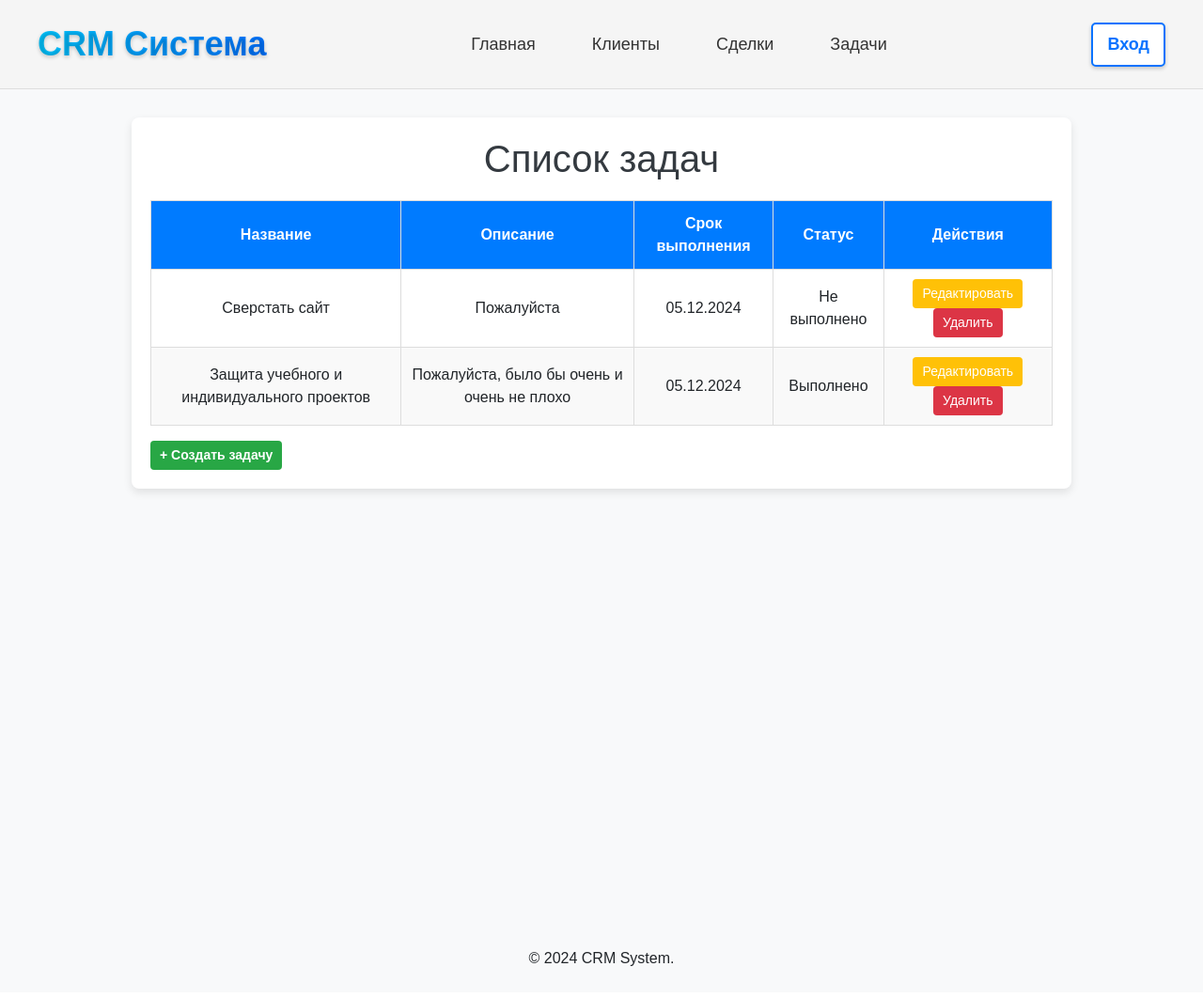
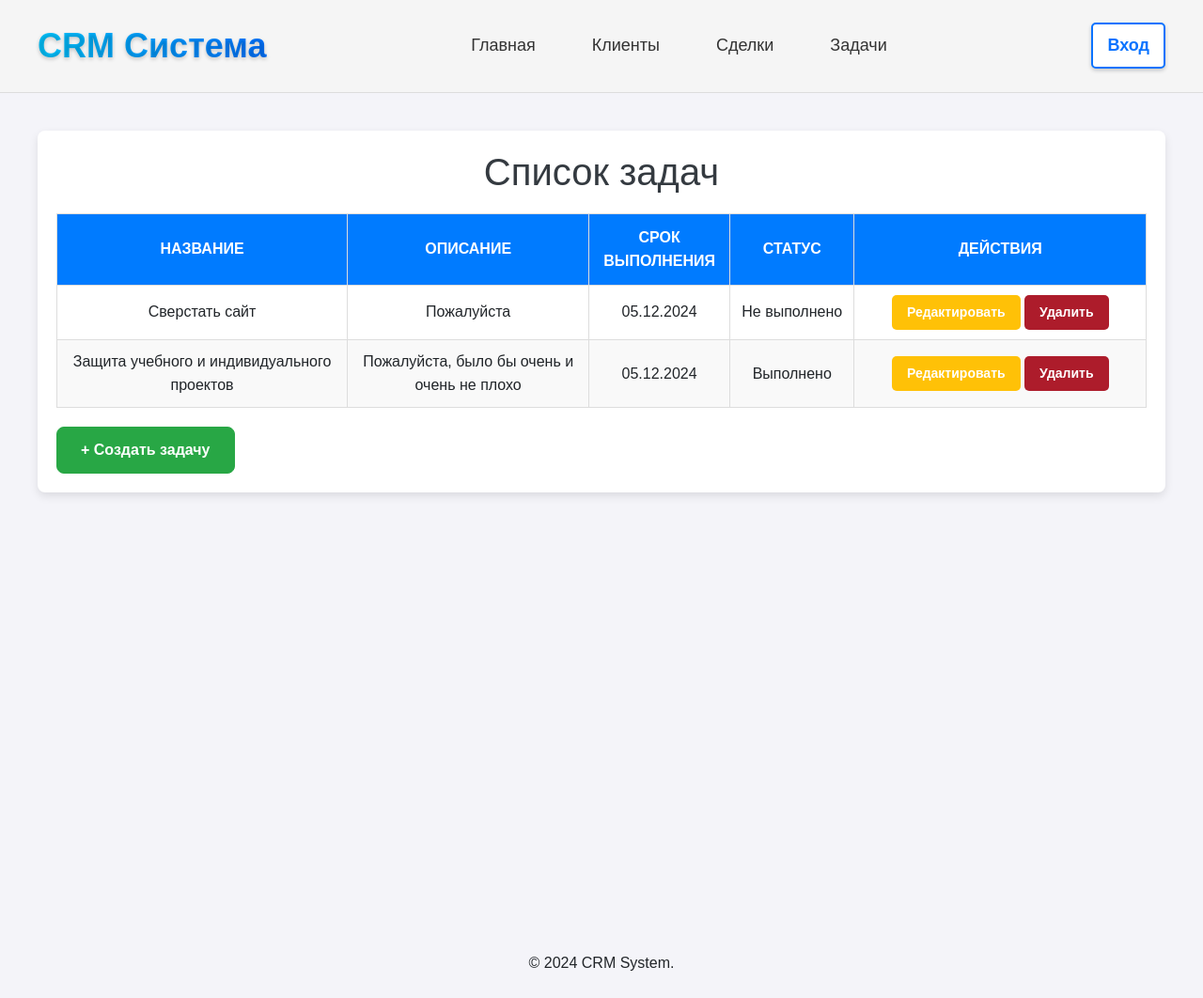
Before and after one commit to TurishevDanil/Turyshev-Radishevskiy, a Django app: page /task/ in a window 1280 px wide. Shown: the whole page at 94% size. Before the commit the page ends 1028 px from the top, so only its background shows below. Run offline with Django 4.2, Linux system fonts and the light colour scheme; data comes from the database, SQL or seed files in the repository; both versions use the stored data as it was after the commit.

Commit message:
07.12.2024. Радышевский. Небольшие доработки и корректировки визуала, не более.

```diff
--- a/crm_system/crm/templates/crm/task.html
+++ b/crm_system/crm/templates/crm/task.html
@@ -10,18 +10,21 @@
     <style>
         body {
             font-family: Arial, sans-serif;
-            background-color: #f8f9fa;
+            background-color: #f4f4f9;
             margin: 0;
             padding: 0;
+            line-height: 1.6;
         }
 
         .container {
-            max-width: 1000px;
-            margin: 30px auto;
+    max-width: 1200px;
+    margin: 40px auto;
     background-color: #fff;
     padding: 20px;
     box-shadow: 0 4px 10px rgba(0, 0, 0, 0.1);
     border-radius: 8px;
+    position: relative; /* Основа для позиционированных элементов */
+    padding-bottom: 90px; /* Увеличиваем отступ снизу, чтобы не перекрывать таблицу кнопкой */
 }
 
         h1 {
@@ -31,17 +34,27 @@
 
         table {
     width: 100%;
+    border-collapse: collapse;
     margin-top: 20px;
-            border-collapse: collapse;
-            border: 1px solid #ddd; /* Граница вокруг таблицы */
 }
 
-        thead th {
-            text-align: center;
-            background-color: #007bff;
+        .table-wrapper {
+    position: relative; /* Для большей гибкости, только таблица остается привязанной в контейнере */
+}
+
+table th {
+            background: #007bff;
             color: #fff;
-            padding: 12px;
-            border: 1px solid #ddd; /* Разделение полей-заголовков */
+            text-transform: uppercase;
+        }
+
+
+        table th, table td {
+            padding: 12px 15px;
+            border: 1px solid #ddd; /* Границы внутри таблицы */
+            box-sizing: border-box;
+            text-align: center; /* Выровнено по центру */
+            vertical-align: middle; /* Горизонтально центрируем */
         }
 
         tbody td {
@@ -49,6 +62,7 @@
             text-align: center;
             vertical-align: middle;
             border: 1px solid #ddd; /* Разделение полей в строках */
+            word-wrap: break-word; /* Перенос текста в ячейках */
         }
 
         tbody tr:nth-child(even) {
@@ -59,12 +73,36 @@
             background-color: #f1f1f1; /* Подсветка строки при наведении */
         }
 
-        /* Изменение фона для задач со статусом "Не выполнено" */
-        tbody .not-completed {
-            background-color: #f8d7da;  /* Тёмно-розовый фон */
-            color: #842029;             /* Тёмный текст */
+        /* Увеличение ширины колонок */
+        thead th:nth-child(1),
+        tbody td:nth-child(1) {
+            width: 30%; /* Увеличиваем поле Название */
         }
 
+        /* Увеличение ширины колонок */
+        thead th:nth-child(2),
+        tbody td:nth-child(2) {
+            width:25%; /* Увеличиваем поле Описание */
+        }
+
+        thead th:nth-child(5),
+        tbody td:nth-child(5) {
+            width:30%; /* Увеличиваем поле Действия */
+
+        }
+        thead th:nth-child(4),
+        tbody td:nth-child(4) {
+            width:12%; /* Увеличиваем поле Статус */
+        }
+
+        .actions {
+            display: flex;
+            gap: 10px;
+            justify-content: center;
+            white-space: nowrap;
+        }
+
+        /* Кнопки внутри поля Действия */
         .btn {
             font-size: 14px;
             padding: 5px 10px;
@@ -72,46 +110,69 @@
             color: #fff;
             text-decoration: none;
             cursor: pointer;
+            display: inline-block; /* Кнопки в линии */
         }
 
-        .btn-warning {
-            background-color: #ffc107;
-            border: none;
+        .btn.btn-success.mt-3 {
+    position: absolute; /* Абсолютное позиционирование относительно контейнера */
+    bottom: 10px; /* Отступ снизу */
+    left: 20px; /* Отступ слева */
+    padding: 12px 25px;
+    background-color: #28a745;
+    color: white;
+    font-size: 16px;
+    font-weight: bold;
+    border-radius: 8px;
+    cursor: pointer;
+    text-decoration: none;
+    transition: background-color 0.3s ease-in-out;
+    display: inline-block;
+    bottom: 20px
 }
 
-        .btn-warning:hover {
-            background-color: #e0a800;
+.btn.btn-success.mt-3:hover {
+    background-color: #218838;
+    box-shadow: 0 0 1px 1px #2fb54c; /* Создаем свечение */
+    transform: scale(1.01); /* Увеличиваем кнопку немного */
 }
 
-        .btn-danger {
-            background-color: #dc3545;
+
+
+.btn.btn-warning.btn-sm, .btn.btn-danger.btn-sm {
+            padding: 8px 16px; /* Кнопки действий */
             border: none;
+            border-radius: 5px;
+            font-weight: bold;
+            cursor: pointer;
+            color: #fff;
+            text-decoration: none;
+            display: inline-block;
+        }
+        .btn.btn-warning.btn-sm {
+            background-color: #ffc107;
         }
 
-        .btn-danger:hover {
-            background-color: #c82333;
+        .btn.btn-warning.btn-sm:hover {
+            background-color: #e0a800;
+            box-shadow: 0 0 3px 1px #ffc929; /* Создаем свечение */
+            transform: scale(1.01); /* Увеличиваем кнопку немного */
         }
 
-        .btn-success {
-            font-weight: bold;
-            background-color: #28a745;
-            border: none;
+        .btn.btn-danger.btn-sm {
+            background-color: #ad1c2b;
         }
 
-        .btn-success:hover {
-            background-color: #218838;
+        .btn.btn-danger.btn-sm:hover {
+            background-color: #840814;
+            box-shadow: 0 0 3px 1px #d63343; /* Создаем свечение */
+            transform: scale(1.01); /* Увеличиваем кнопку немного */
         }
 
-        .no-tasks {
-            text-align: center;
-            color: #6c757d;
-            font-size: 16px;
-            padding: 20px 0;
-        }
+
+
     </style>
 </head>
-<body>
-    <div class="container">
+<body>    <div class="container">
         <h1>Список задач</h1>
         <table>
             <thead>
```
Also changed, not shown: crm_system/crm/templates/crm/add_client.html (+7 -6 lines), crm_system/crm/templates/crm/add_task.html (+34 -26 lines), crm_system/crm/templates/crm/client_list.html (+41 -40 lines), crm_system/db.sqlite3. Lines whose indentation alone changed are shown as unchanged.
